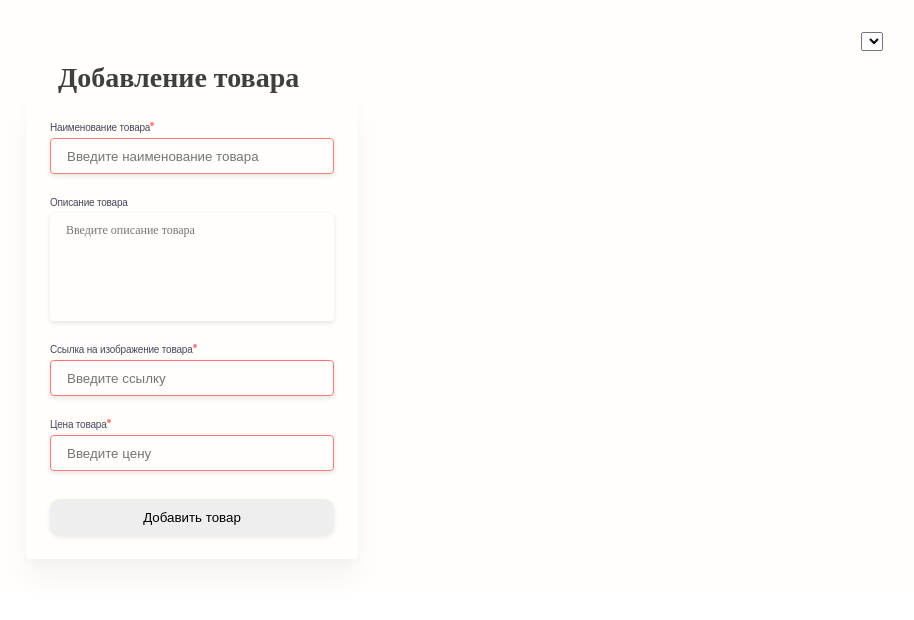
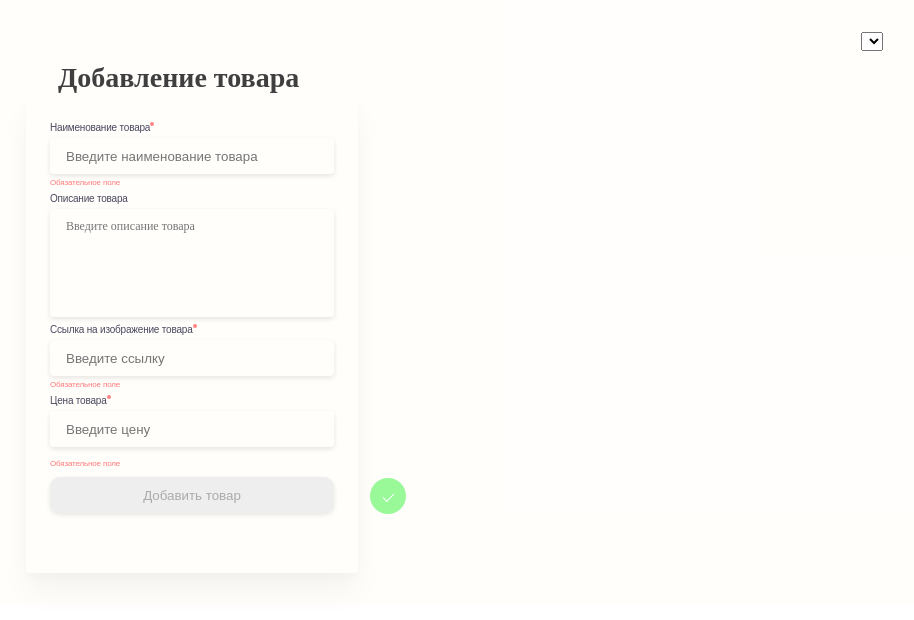
Before and after one commit to deem-zee/idaproject-test, a Vue app: page / in a window 1536 px wide. Shown: the top 620 px of the page, without its empty margins (6-920 px from the left). Built offline with nearby package versions, Linux system fonts and the light colour scheme; a web font is replaced by a local one.

Commit message:
исправлена врестка компонента addProduct

```diff
--- a/src/App.vue
+++ b/src/App.vue
@@ -1,7 +1,6 @@
 <template>
   <div id="app">
     <add-product class="addProd"></add-product>
-    <!-- <product-sort></product-sort> -->
     <product-list class="prodList"></product-list>
     <a class="toTop" href="#">&#8593;</a>
   </div>
@@ -30,8 +29,6 @@ export default {
 @import url('http://fonts.cdnfonts.com/css/source-sans-pro');
 @media screen and (min-width: 1440px) {
   body {
-    // display: flex;
-    // justify-content: center;
     margin: 0 auto;
   }
   #app {
--- a/src/components/AddProduct.vue
+++ b/src/components/AddProduct.vue
@@ -15,9 +15,9 @@
             placeholder="Введите наименование товара" required
         />
         <p
-            :class="{errmsg:!validNaming, noErr:validNaming}"
-            value="обязательное поле"
-        />
+           :class="{errmsg:!validPrice, noErr:validPrice}"
+        >Обязательное поле
+        </p>
         <div class="labelContainer">
           <label for="productDescription">Описание товара</label>
         </div>
@@ -44,9 +44,9 @@
             required
         />
         <p
-            :class="{errmsg:!validLink, noErr:validLink}"
-            value="обязательное поле"
-        />
+           :class="{errmsg:!validPrice, noErr:validPrice}"
+        >Обязательное поле
+        </p>
         <div class="labelContainer">
             <label for="productPrice">Цена товара</label>
             <div class="requiredCircle" />
@@ -62,15 +62,18 @@
             placeholder="Введите цену"
             required
         />
-        <p
-            :class="{errmsg:!validPrice, noErr:validPrice}"
-            class="errmsg"
-            value="обязательное поле"
-        />
+        <div class="errorArea">
+          <p
+           :class="{errmsg:!validPrice, noErr:validPrice}"
+          >Обязательное поле
+        </p>
+        </div>
+
         <button
             id="addProduct__container__submit"
             @click.prevent="addProduct(product)"
-            :disabled="validate === false"
+            :disabled="(validate === false)"
+            :class="{validChecked: validate}"
            >Добавить товар
         </button>
         <div
@@ -104,7 +107,7 @@ export default {
     computed: {
 
         validate() {
-            return (this.product.naming && this.product.link && !isNaN(Number(this.product.price)))
+            return (this.product.naming && this.product.link && !isNaN(Number(this.product.price)) && Number(this.product.price) !== 0 ) ? true : false;
 
         },
         validNaming() {
@@ -216,7 +219,6 @@ input, button {
 input, textarea {
   padding-top: 10px;
   padding-left: 16px;
-  margin-bottom: 16px;
   overflow: hidden;
   white-space: nowrap;
   text-overflow: ellipsis;
@@ -250,14 +252,9 @@ button {
   border: 1px solid rgb(153, 249, 153);
 }
 .noErr {
-  display: none;
+  visibility: hidden;
 }
-.error {
-  border: 1px solid rgb(255, 121, 121);
-  &:after {
-    content: "это поле обязательно"
-  }
-}
+
 .errmsg {
   font-family: 'Source Sans Pro', sans-serif;
   font-style: normal;
@@ -268,11 +265,55 @@ button {
   margin-bottom: 2px;
   line-height: 10px;
   letter-spacing: -0.02em;
+  text-align:left;
 }
 .successfullyAdded {
   opacity: 1;
   transition: opacity 1s ease-in;
 }
+.errorArea {
+  margin-top: 4px;
+  height:16px;
+  position: relative;
+  margin-bottom: 2px;
+  p {
+    position: absolute;
+    top: 4px;
+  }
+}
+    .success {
+        position: relative;
+        left: 320px;
+        top: -35px;
+        color: white;
+        background: rgb(153, 249, 153);
+        border-radius: 4px;
+        width: 36px;
+        height: 36px;
+        border-radius: 18px;
+        z-index: 1;
+        opacity: 0;
+        transition: opacity 1s ease-in;
+    }
+    .arrow {
+        position: relative;
+        top: 14.5px;
+        left: 13px;
+        transform: rotate(-45deg);
+        width: 10px;
+        height: 5px;
+        border-left: 1px solid white;
+        border-bottom: 1px solid white;
+
+    }
+    .successfullyAdded {
+        opacity: 1;
+        transition: opacity 1s ease-in;
+    }
+  .validChecked {
+    background: rgb(153, 249, 153);
+    color: white;
+  }
 }
 
 
```
